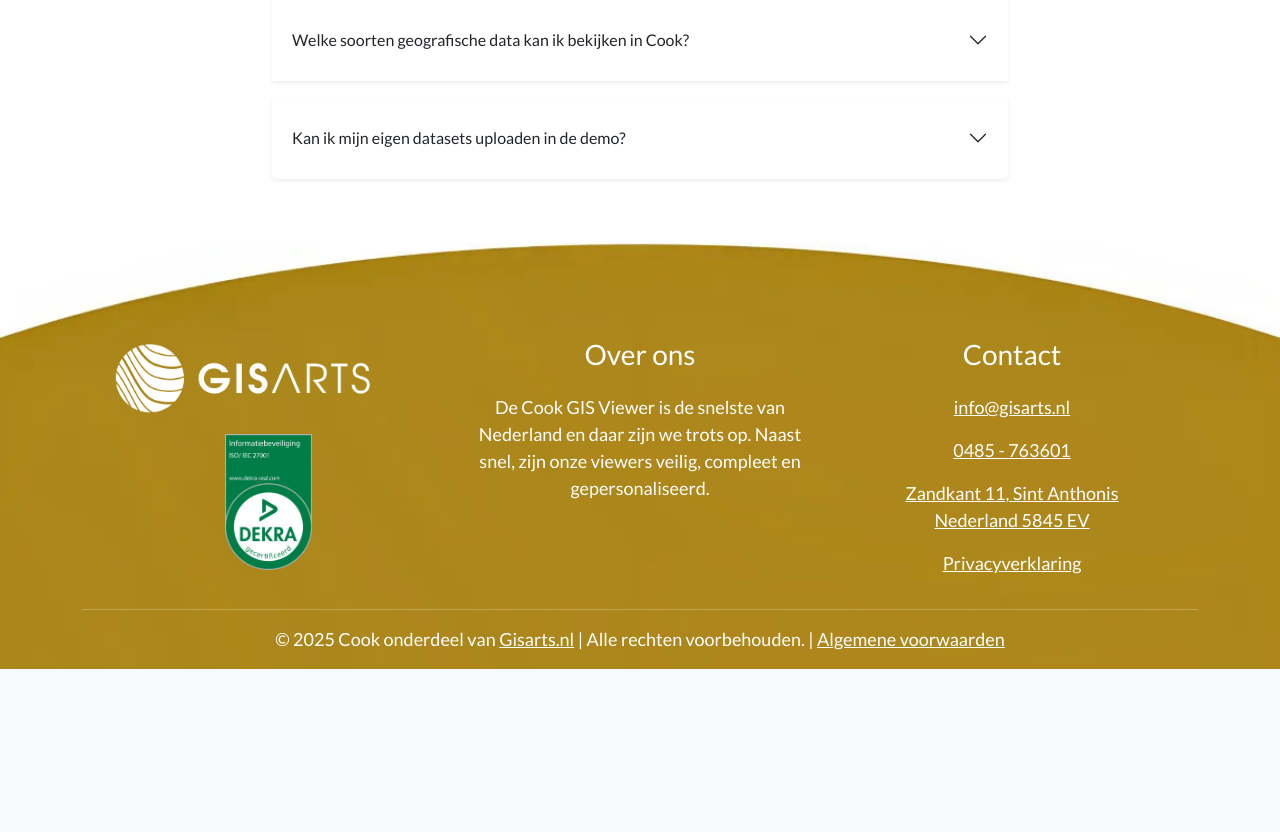
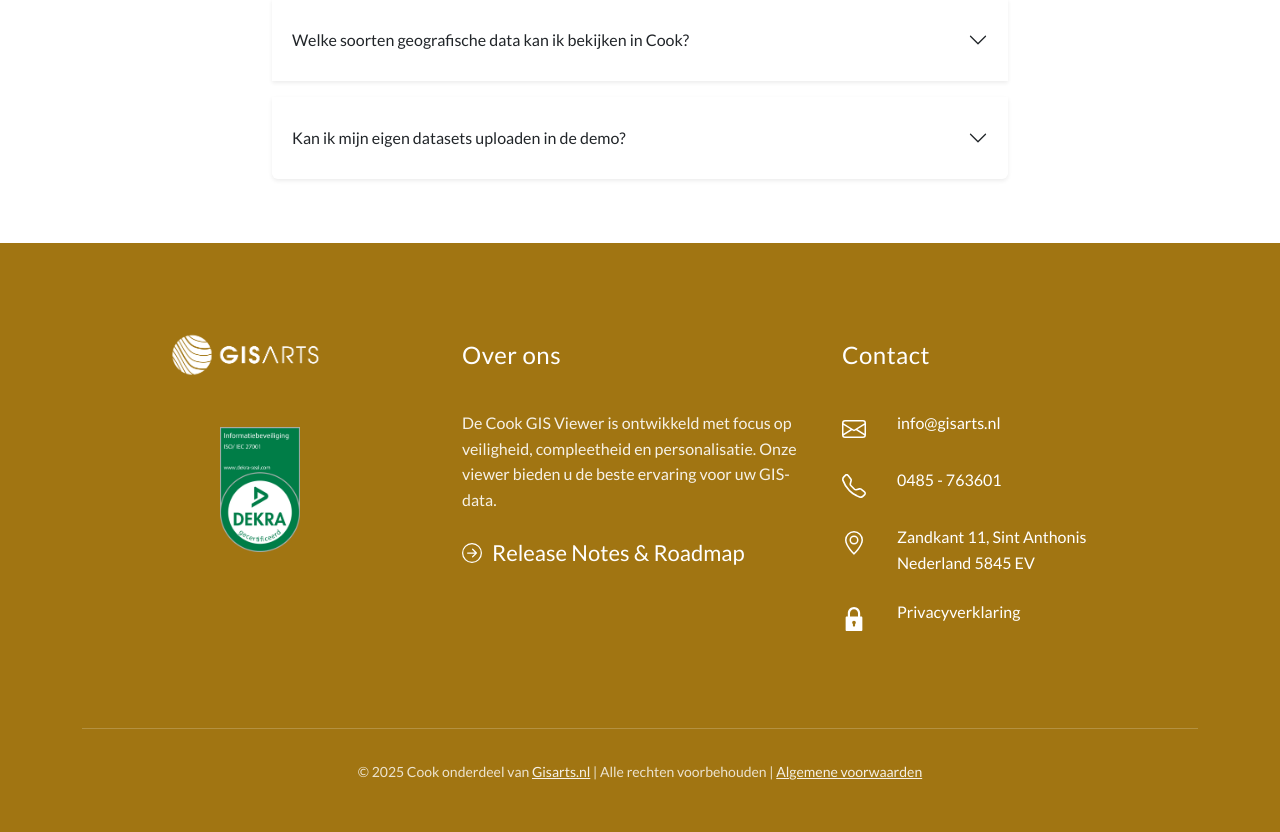
Before and after one commit to gisarts/demos, a PHP site: page / in a window 1280 px wide; the page is wider, and only the part inside the window is pictured. Shown: the part 3824-4656 px from the top of that part. Before the commit the page ends 4493 px from the top of that part, so only its background shows below. Run offline with PHP 8.4, Linux system fonts and the light colour scheme.

Commit message:
Add releases page

```diff
--- /dev/null
+++ b/css/footer.css
@@ -0,0 +1,230 @@
+/* Footer Styles */
+
+.footer {
+  color: white;
+  background-color: rgb(161, 117, 18);
+  position: relative;
+}
+
+.footer .container {
+  padding-top: 5rem;
+  padding-bottom: 3rem;
+}
+
+.footer h3 {
+  color: white;
+  font-size: 24px;
+  font-weight: 400;
+  margin-bottom: 1.5rem;
+  letter-spacing: 0.5px;
+}
+
+.footer p {
+  font-size: 16px;
+  line-height: 1.6;
+  margin-bottom: 1rem;
+  color: rgba(255, 255, 255, 0.9);
+}
+
+.footer a {
+  color: white;
+  text-decoration: none;
+  transition: all 0.3s ease;
+}
+
+.footer a:hover {
+  color: #bc9c47;
+  text-decoration: none;
+}
+
+/* Footer Contact Icons */
+.footer-contact-row {
+  margin-bottom: 1.5rem;
+  display: flex;
+  align-items: flex-start;
+}
+
+.footer-icon-wrapper {
+  min-width: 40px;
+  margin-right: 15px;
+}
+
+.footer-icon-wrapper svg {
+  width: 24px;
+  height: 24px;
+}
+
+.footer-contact-text {
+  flex: 1;
+}
+
+.footer-contact-text p {
+  margin-bottom: 0;
+}
+
+/* Footer Logo Section */
+.footer-logo-section {
+  display: flex;
+  flex-direction: column;
+  align-items: center;
+  text-align: center;
+}
+
+.footer-logo-section a {
+  display: block;
+  margin-bottom: 1.5rem;
+  width: 100%;
+  max-width: 200px;
+}
+
+.footer-logo-section img {
+  width: 100%;
+  height: auto;
+  transition: opacity 0.3s ease;
+}
+
+.footer-logo-section a:hover img {
+  opacity: 0.8;
+}
+
+.iso-certification {
+  margin-top: 1rem;
+  margin-bottom: 0;
+  width: 100%;
+  display: flex;
+  justify-content: center;
+}
+
+.iso-certification img {
+  width: 80px;
+  height: auto;
+  max-width: 100%;
+}
+
+/* Footer Link with Icon */
+.footer-link-with-icon {
+  display: inline-flex;
+  align-items: center;
+  padding: 0.5rem 0;
+  transition: transform 0.3s ease;
+}
+
+.footer-link-with-icon:hover {
+  transform: translateX(5px);
+}
+
+.footer-link-with-icon svg {
+  margin-right: 10px;
+  width: 20px;
+  height: 20px;
+}
+
+/* Back to Top Button */
+.back-to-top {
+  display: inline-block;
+  cursor: pointer;
+  transition: all 0.3s ease;
+  padding: 1rem;
+}
+
+.back-to-top:hover {
+  transform: translateY(-5px);
+}
+
+.back-to-top-text {
+  font-size: 50px;
+  font-weight: bold;
+  line-height: 1;
+}
+
+/* Footer Bottom Bar */
+.footer-bottom {
+  border-top: 1px solid rgba(255, 255, 255, 0.2);
+  padding-top: 2rem;
+  margin-top: 3rem;
+}
+
+.footer-bottom p {
+  margin-bottom: 0;
+  font-size: 14px;
+  color: rgba(255, 255, 255, 0.8);
+}
+
+.footer-bottom a {
+  color: rgba(255, 255, 255, 0.9);
+  text-decoration: underline;
+}
+
+.footer-bottom a:hover {
+  color: #bc9c47;
+}
+
+/* Responsive Styles */
+@media (max-width: 768px) {
+  .footer .container {
+    padding-top: 3rem;
+    padding-bottom: 2rem;
+  }
+
+  .footer h3 {
+    font-size: 20px;
+    margin-bottom: 1rem;
+  }
+
+  .footer p {
+    font-size: 14px;
+  }
+
+  .footer-icon-wrapper svg {
+    width: 20px;
+    height: 20px;
+  }
+
+  .footer-logo-section a {
+    max-width: 180px;
+  }
+
+  .iso-certification img {
+    width: 60px;
+  }
+
+  .back-to-top-text {
+    font-size: 40px;
+  }
+
+  .footer-contact-row {
+    margin-bottom: 1rem;
+  }
+
+  .footer-bottom {
+    padding-top: 1.5rem;
+    margin-top: 2rem;
+  }
+
+  /* Center all footer columns on mobile */
+  .footer .text-start {
+    text-align: center !important;
+  }
+
+  .footer-contact-row {
+    justify-content: center;
+  }
+}
+
+@media (min-width: 769px) {
+  .footer-desktop-hide {
+    display: none;
+  }
+
+  /* Keep logo section centered on desktop too */
+  .footer .col-md-4:first-child {
+    display: flex;
+    justify-content: center;
+  }
+}
+
+@media (max-width: 767.98px) {
+  .footer-mobile-hide {
+    display: none;
+  }
+}
--- a/css/main.css
+++ b/css/main.css
@@ -245,27 +245,9 @@ a:hover {
   }
 }
 
-/* Footer */
-
-.footer {
-  color: white;
-  background-image: url("../img/footer.webp");
-  background-repeat: no-repeat;
-  background-size: cover;
-  background-position: top;
-}
-
-.footer .container {
-  padding-top: 5rem;
-}
-
 .gisarts_link {
   color: white;
   text-decoration: none;
-}
-
-.footer .container svg {
-  padding-bottom: 0.5em;
 }
 
 .bd-placeholder-img {
--- a/footer.php
+++ b/footer.php
@@ -1,79 +1,113 @@
 </main>
-        <footer class="text-center footer w-100 ">
+        <footer class="text-center footer w-100">
             <div class="container">
-                <div class="row justify-content-center inv">
-                    <div class="col-xxl-2 r-padding">
-                        <span onclick="window.scrollTo(0, 0);" class="text-decoration-none" style="cursor: pointer;">
-                            <p style="font-size: 50px"><b>↑</b></p>
+                <!-- Back to Top Button (Desktop only) -->
+                <!-- <div class="row justify-content-center footer-mobile-hide">
+                    <div class="col-12">
+                        <span onclick="window.scrollTo(0, 0);" class="back-to-top">
+                            <p class="back-to-top-text">↑</p>
                         </span>
                     </div>
+                </div> -->
+
+                <!-- Main Footer Content -->
+                <div class="row justify-content-center text-start">
+                    <!-- Logo Section -->
+                    <div class="col-md-4 mb-4">
+                        <div class="footer-logo-section">
+                            <a href="https://www.gisarts.nl" target="_blank" rel="noopener">
+                                <img src="/img/logo_gisarts.webp" loading="lazy" alt="Gisarts Logo" style="filter: brightness(0) invert(1);">
+                            </a>
+                            <div class="iso-certification">
+                                <img src="/img/iso-dekra.webp" loading="lazy" alt="ISO 27001 DEKRA certificering" title="ISO 27001 gecertificeerd">
                             </div>
-                <div class="row justify-content-center">
-                    <div class="row">
-                        <div class="col-md-4">
-                            <a class="gisarts_link" href="https://www.gisarts.nl" target="_Blank">
-                                <img src="/img/logo_gisarts.webp" loading="lazy" alt="logo_gisarts" class="w-100" style="filter: brightness(0) invert(1);">
+                        </div>
+                    </div>
+
+                    <!-- About Section -->
+                    <div class="col-md-4 mb-4">
+                        <h3>Over ons</h3>
+                        <p>
+                            De Cook GIS Viewer is ontwikkeld met focus op veiligheid, compleetheid en personalisatie.
+                            Onze viewer bieden u de beste ervaring voor uw GIS-data.
+                        </p>
+                        <a href="/releases" class="footer-link-with-icon">
+                            <svg xmlns="http://www.w3.org/2000/svg" fill="currentColor" viewBox="0 0 16 16">
+                                <path fill-rule="evenodd" d="M1 8a7 7 0 1 0 14 0A7 7 0 0 0 1 8zm15 0A8 8 0 1 1 0 8a8 8 0 0 1 16 0zM4.5 7.5a.5.5 0 0 0 0 1h5.793l-2.147 2.146a.5.5 0 0 0 .708.708l3-3a.5.5 0 0 0 0-.708l-3-3a.5.5 0 1 0-.708.708L10.293 7.5H4.5z"/>
+                            </svg>
+                            Release Notes & Roadmap
                         </a>
-                            <img src="/img/iso-dekra.webp" loading="lazy" class="w-25 iso" alt="ISO 27001 DEKRA certificering logo">
                     </div>
-                        <div class="col-md-4">
-                            <h3 class="text-white">Over ons</h3>
-                            <p>
-                                De Cook GIS Viewer is de snelste van Nederland en daar zijn we trots op. Naast snel, zijn onze viewers veilig, compleet en gepersonaliseerd.
-                            </p>
-                        </div>
-                        <div class="col-md-4 .r-logo">
-                            <h3 class="text-white">Contact</h3>
-                            <div class="row">
-                                <div class="col-sm-2">
-                                    <svg xmlns="http://www.w3.org/2000/svg" width="50" height="50" fill="currentColor" class="bi bi-envelope inv" viewBox="0 0 16 16">
+
+                    <!-- Contact Section -->
+                    <div class="col-md-4 mb-4">
+                        <h3>Contact</h3>
+
+                        <!-- Email -->
+                        <div class="footer-contact-row">
+                            <div class="footer-icon-wrapper">
+                                <svg xmlns="http://www.w3.org/2000/svg" fill="currentColor" viewBox="0 0 16 16">
                                     <path d="M0 4a2 2 0 0 1 2-2h12a2 2 0 0 1 2 2v8a2 2 0 0 1-2 2H2a2 2 0 0 1-2-2V4Zm2-1a1 1 0 0 0-1 1v.217l7 4.2 7-4.2V4a1 1 0 0 0-1-1H2Zm13 2.383-4.708 2.825L15 11.105V5.383Zm-.034 6.876-5.64-3.471L8 9.583l-1.326-.795-5.64 3.47A1 1 0 0 0 2 13h12a1 1 0 0 0 .966-.741ZM1 11.105l4.708-2.897L1 5.383v5.722Z" />
                                 </svg>
                             </div>
-                                <div class="col-sm-8">
-                                    <p><a href="mailto:info@gisarts.nl" target="_Blank">info@gisarts.nl</a></p>
+                            <div class="footer-contact-text">
+                                <p><a href="mailto:info@gisarts.nl">info@gisarts.nl</a></p>
                             </div>
                         </div>
-                            <div class="row">
-                                <div class="col-sm-2">
-                                    <svg xmlns="http://www.w3.org/2000/svg" width="50" height="50" fill="currentColor" class="bi bi-telephone inv" viewBox="0 0 16 16">
+
+                        <!-- Phone -->
+                        <div class="footer-contact-row">
+                            <div class="footer-icon-wrapper">
+                                <svg xmlns="http://www.w3.org/2000/svg" fill="currentColor" viewBox="0 0 16 16">
                                     <path d="M3.654 1.328a.678.678 0 0 0-1.015-.063L1.605 2.3c-.483.484-.661 1.169-.45 1.77a17.568 17.568 0 0 0 4.168 6.608 17.569 17.569 0 0 0 6.608 4.168c.601.211 1.286.033 1.77-.45l1.034-1.034a.678.678 0 0 0-.063-1.015l-2.307-1.794a.678.678 0 0 0-.58-.122l-2.19.547a1.745 1.745 0 0 1-1.657-.459L5.482 8.062a1.745 1.745 0 0 1-.46-1.657l.548-2.19a.678.678 0 0 0-.122-.58L3.654 1.328zM1.884.511a1.745 1.745 0 0 1 2.612.163L6.29 2.98c.329.423.445.974.315 1.494l-.547 2.19a.678.678 0 0 0 .178.643l2.457 2.457a.678.678 0 0 0 .644.178l2.189-.547a1.745 1.745 0 0 1 1.494.315l2.306 1.794c.829.645.905 1.87.163 2.611l-1.034 1.034c-.74.74-1.846 1.065-2.877.702a18.634 18.634 0 0 1-7.01-4.42 18.634 18.634 0 0 1-4.42-7.009c-.362-1.03-.037-2.137.703-2.877L1.885.511z" />
                                 </svg>
                             </div>
-                                <div class="col-sm-8">
-                                    <p><a href="tel:+0485 763601" target="_Blank">0485 - 763601</a></p>
+                            <div class="footer-contact-text">
+                                <p><a href="tel:+31485763601">0485 - 763601</a></p>
                             </div>
                         </div>
-                            <div class="row">
-                                <div class="col-sm-2">
-                                    <svg xmlns="http://www.w3.org/2000/svg" width="50" height="50" fill="currentColor" class="bi bi-geo-alt inv" viewBox="0 0 16 16">
+
+                        <!-- Address -->
+                        <div class="footer-contact-row">
+                            <div class="footer-icon-wrapper">
+                                <svg xmlns="http://www.w3.org/2000/svg" fill="currentColor" viewBox="0 0 16 16">
                                     <path d="M12.166 8.94c-.524 1.062-1.234 2.12-1.96 3.07A31.493 31.493 0 0 1 8 14.58a31.481 31.481 0 0 1-2.206-2.57c-.726-.95-1.436-2.008-1.96-3.07C3.304 7.867 3 6.862 3 6a5 5 0 0 1 10 0c0 .862-.305 1.867-.834 2.94zM8 16s6-5.686 6-10A6 6 0 0 0 2 6c0 4.314 6 10 6 10z" />
                                     <path d="M8 8a2 2 0 1 1 0-4 2 2 0 0 1 0 4zm0 1a3 3 0 1 0 0-6 3 3 0 0 0 0 6z" />
                                 </svg>
                             </div>
-                                <div class="col-sm-8">
-                                    <p><a href="https://goo.gl/maps/N6KkoTtjPo3DZ9eN8" target="_Blank">Zandkant 11, Sint Anthonis<br>Nederland 5845 EV</a></p>
+                            <div class="footer-contact-text">
+                                <p><a href="https://goo.gl/maps/N6KkoTtjPo3DZ9eN8" target="_blank" rel="noopener">Zandkant 11, Sint Anthonis<br>Nederland 5845 EV</a></p>
                             </div>
                         </div>
 
-                            <div class="row">
-                                <div class="col-sm-2">
-                                    <svg xmlns="http://www.w3.org/2000/svg" width="50" height="50" fill="currentColor" class="bi bi-lock inv" viewBox="0 0 330 330">
+                        <!-- Privacy -->
+                        <div class="footer-contact-row">
+                            <div class="footer-icon-wrapper">
+                                <svg xmlns="http://www.w3.org/2000/svg" fill="currentColor" viewBox="0 0 330 330">
                                     <path d="M65,330h200c8.284,0,15-6.716,15-15V145c0-8.284-6.716-15-15-15h-15V85c0-46.869-38.131-85-85-85
                                     S80,38.131,80,85v45H65c-8.284,0-15,6.716-15,15v170C50,323.284,56.716,330,65,330z M180,234.986V255c0,8.284-6.716,15-15,15
                                     s-15-6.716-15-15v-20.014c-6.068-4.565-10-11.824-10-19.986c0-13.785,11.215-25,25-25s25,11.215,25,25
                                     C190,223.162,186.068,230.421,180,234.986z M110,85c0-30.327,24.673-55,55-55s55,24.673,55,55v45H110V85z" />
                                 </svg>
                             </div>
-                                <div class="col-sm-8">
-                                    <p><a href="https://www.gisarts.nl/privacyverklaring" target="_Blank">Privacyverklaring</a></p>
+                            <div class="footer-contact-text">
+                                <p><a href="https://www.gisarts.nl/privacyverklaring" target="_blank" rel="noopener">Privacyverklaring</a></p>
                             </div>
                         </div>
                     </div>
                 </div>
-                    <div class="col">
-                        <hr>
-                        <p>© <?php echo date("Y"); ?> Cook onderdeel van <a href="https://www.gisarts.nl" target="_Blank">Gisarts.nl</a> | Alle rechten voorbehouden. | <a href="algemene-voorwaarden-gisarts.pdf" target="_Blank">Algemene voorwaarden</a></p>
+
+                <!-- Footer Bottom -->
+                <div class="row">
+                    <div class="col-12">
+                        <div class="footer-bottom text-center">
+                            <p>
+                                © <?php echo date("Y"); ?> Cook onderdeel van
+                                <a href="https://www.gisarts.nl" target="_blank" rel="noopener">Gisarts.nl</a> |
+                                Alle rechten voorbehouden |
+                                <a href="algemene-voorwaarden-gisarts.pdf" target="_blank" rel="noopener">Algemene voorwaarden</a>
+                            </p>
+                        </div>
                     </div>
                 </div>
             </div>
--- a/header.php
+++ b/header.php
@@ -34,6 +34,10 @@
 
     <link rel="preload"
         href="/css/main.css"
+        as="style"
+        onload="this.onload=null;this.rel='stylesheet'">
+    <link rel="preload"
+        href="/css/footer.css"
         as="style"
         onload="this.onload=null;this.rel='stylesheet'">
     <noscript>
--- a/index.php
+++ b/index.php
@@ -10,7 +10,7 @@ if (count($segments) > 1 && $segments[1] !== '') {
 
 $page = $segments[0] ?: 'home';
 
-$validPages = ['home', 'demo', 'functies', 'applicatiebeheer'];
+$validPages = ['home', 'demo', 'functies', 'applicatiebeheer', 'releases'];
 
 if (!in_array($page, $validPages)) {
     header("Location: /", true, 302);
@@ -36,6 +36,10 @@ try {
         case 'applicatiebeheer':
             include_once 'applicatiebeheer.php';
             break;
+
+        case 'releases':
+            include_once 'release_notes.php';
+            break;
     }
 } catch (Throwable $th) {
     header("Location: /", true, 302);
```
Also changed, not shown: release_notes.php (added, +205 -0 lines), sitemap.xml (+9 -4 lines). Lines whose indentation alone changed are shown as unchanged.
